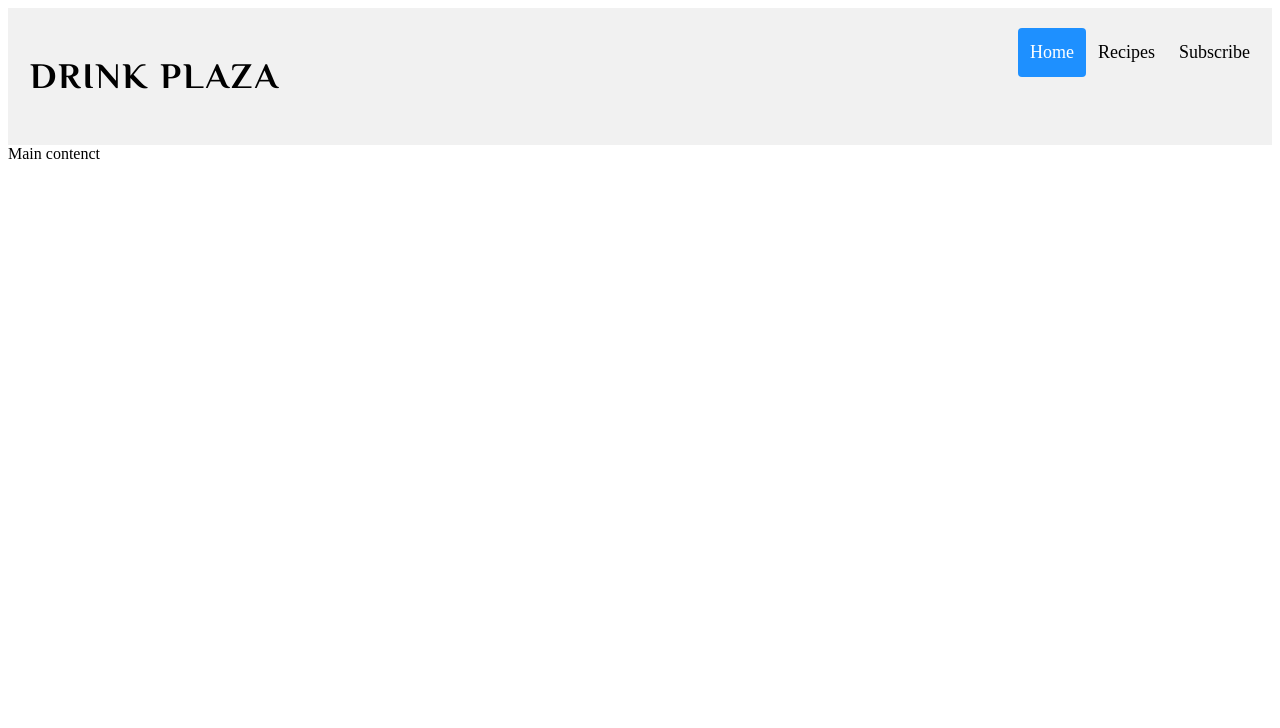
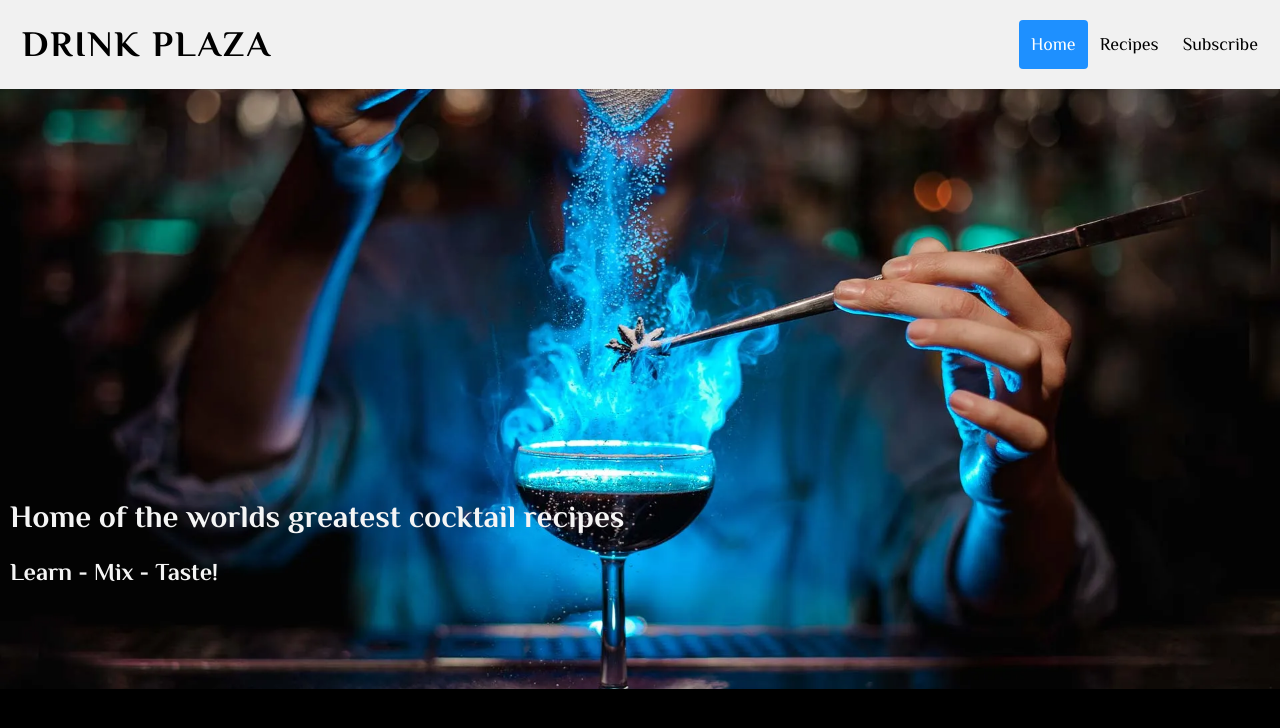
Before and after one commit to AlexSunner/drink-plaza, a plain HTML site: page index.html in a window 1280 px wide. Drawn offline with Linux system fonts and the light colour scheme.

Commit message:
set background color to black and adjusted cover text to hero image section

```diff
--- a/assets/css/style.css
+++ b/assets/css/style.css
@@ -1,6 +1,43 @@
 /* Google fonts import */
 @import url('https://fonts.googleapis.com/css2?family=Libre+Baskerville:ital,wght@0,400;0,700;1,400&family=Philosopher:ital,wght@0,400;0,700;1,400;1,700&display=swap');
 
+/* Asterisk wildcard selector to override default styles added by the browser */
+* {
+    padding: 0;
+    margin: 0;
+    box-sizing: border-box;
+}
+
+/* General css styles */
+
+body {
+        min-height: 100vh;
+        display: flex;
+        flex-direction: column;
+        background-color: black;
+
+/* Generic project style */
+         color: whitesmoke;
+         font-family: 'Philosopher', sans-serif;
+}
+/* hero image style idea taken from Love Running Project */
+
+#hero {
+    height: 600px;
+    width: 100%;
+    background: url("../images/heroimage.webp") no-repeat center center/cover;
+    position: relative;
+}
+
+#cover-text {
+    font-size: 130%;
+    position: absolute;
+    bottom: 30px;
+    width: 80%;
+    min-height: 200px;
+    padding-top: 40px;
+    padding-left: 10px;
+}
 
 /* Header styles taken from https://www.w3schools.com/howto/howto_css_responsive_header.asp */
 .header {
--- a/index.html
+++ b/index.html
@@ -35,6 +35,26 @@
 
     <!-- Main content -->
 
-    <main>Main contenct</main>
+    <main>
+
+    <!-- Hero image and cover text -->
+
+    <section id="hero">
+    <div id="cover-text">
+    <h2>Home of the worlds greatest cocktail recipes</h2>
+    <br>
+    <h3>Learn - Mix - Taste!</h3>
+    </div>
+    </section>
+
+    <!-- Section under hero image -->
+
+    <section>
+
+    </section>
+
+    </main>
+
+    <!-- Footer content -->
 </body>
 </html>
```
Also changed, not shown: subscribe.html (+1 -1 lines), assets/images/heroimage.webp (added).
